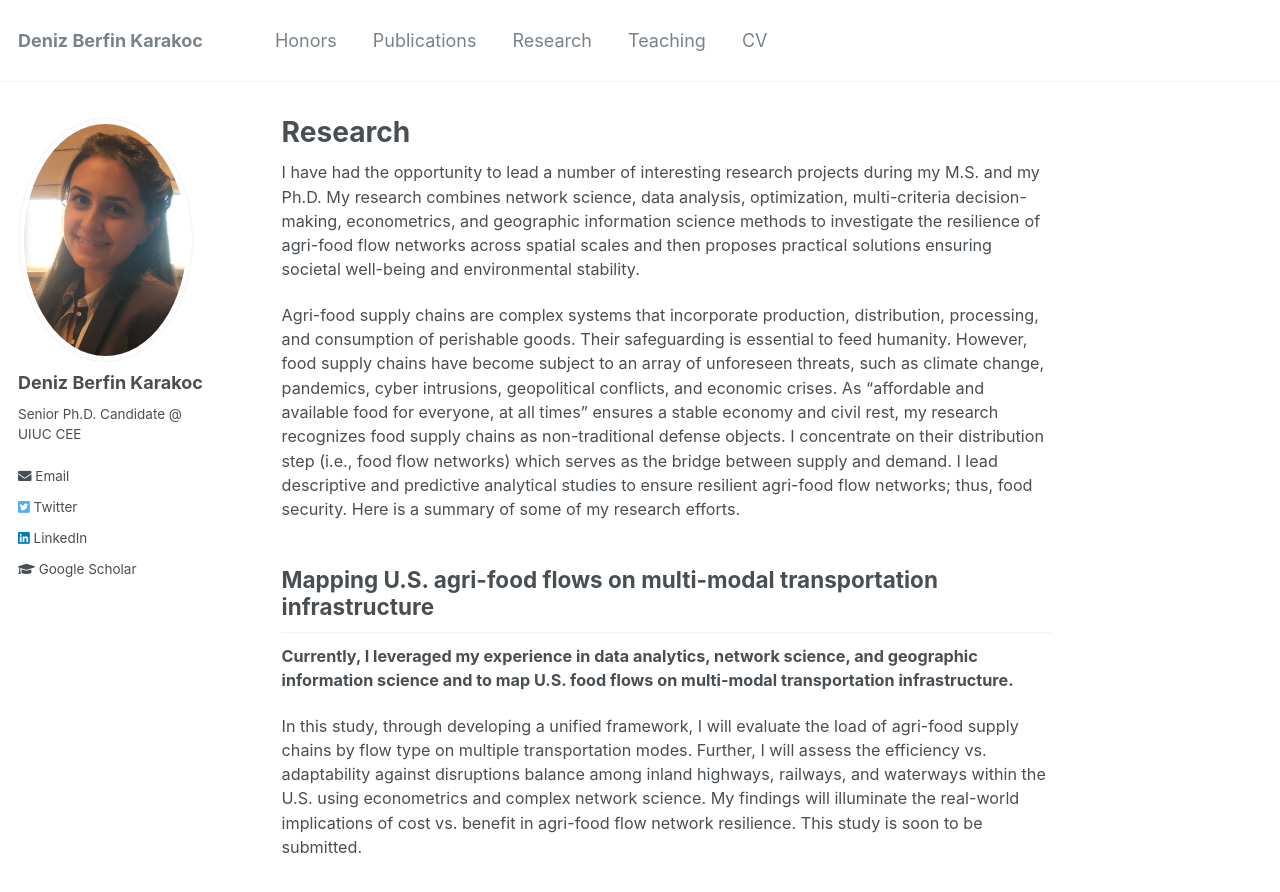
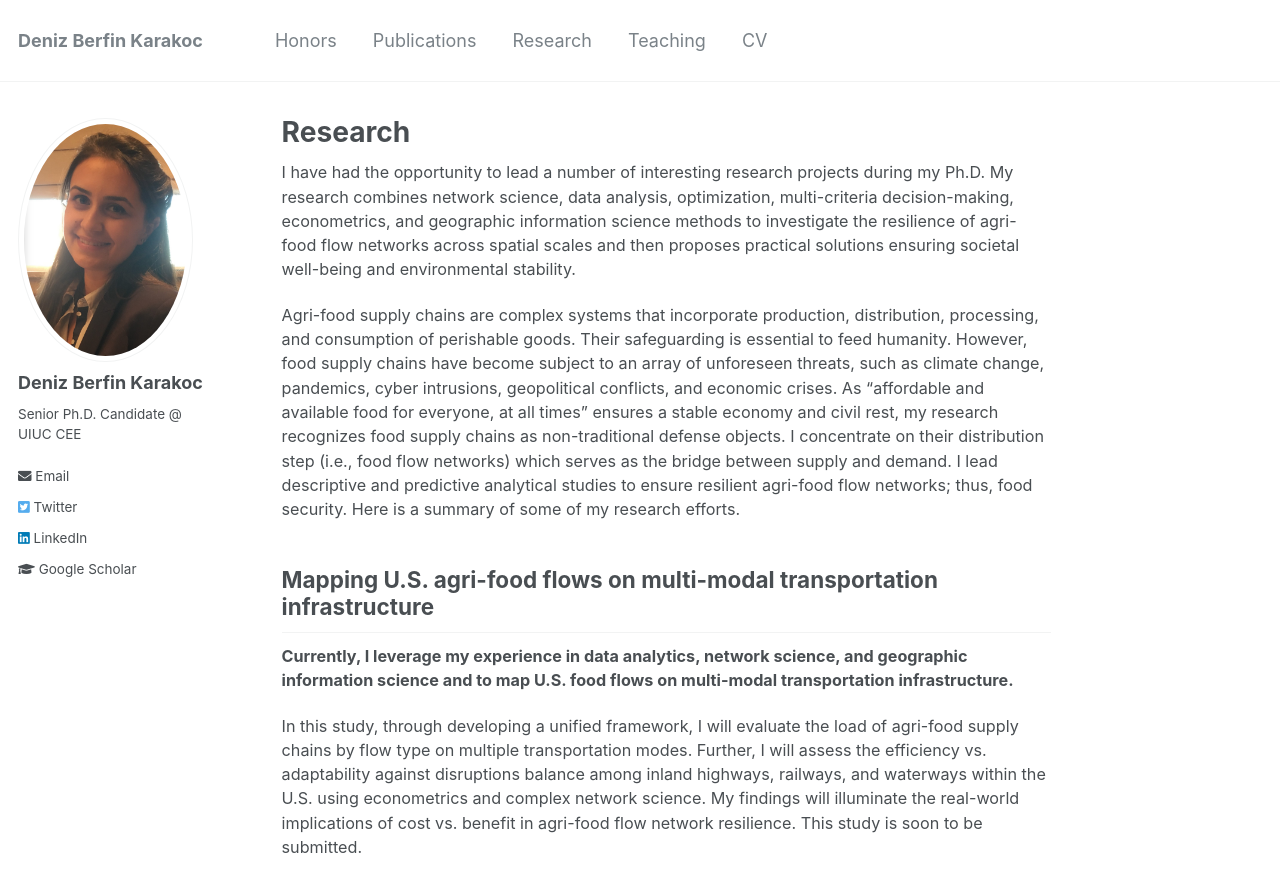
Before and after one commit to denizberfinkarakoc/denizberfinkarakoc.github.io, a Jekyll site: the page built from _pages/research.md, in a window 1280 px wide and 900 px high. Shown: the top 892 px of the window. Built offline with Jekyll 4.4.1, drawn with Linux system fonts in a browser that asks for light colours; some of the changed text lies outside the part shown.

Commit message:
Update research.md

```diff
--- a/_pages/research.md
+++ b/_pages/research.md
@@ -3,14 +3,14 @@ permalink: /research/
 title: "Research"
 ---
 
-I have had the opportunity to lead a number of interesting research projects during my M.S. and my Ph.D. My research combines network science, data analysis, optimization, multi-criteria decision-making, econometrics, and geographic information science methods to investigate the resilience of agri-food flow networks across spatial scales and then proposes practical solutions ensuring societal well-being and environmental stability.
+I have had the opportunity to lead a number of interesting research projects during my Ph.D. My research combines network science, data analysis, optimization, multi-criteria decision-making, econometrics, and geographic information science methods to investigate the resilience of agri-food flow networks across spatial scales and then proposes practical solutions ensuring societal well-being and environmental stability.
 
 Agri-food supply chains are complex systems that incorporate production, distribution, processing, and consumption of perishable goods. Their safeguarding is essential to feed humanity. However, food supply chains have become subject to an array of unforeseen threats, such as climate change, pandemics, cyber intrusions, geopolitical conflicts, and economic crises. As “affordable and available food for everyone, at all times” ensures a stable economy and civil rest, my research recognizes food supply chains as non-traditional defense objects. I concentrate on their distribution step (i.e., food flow networks) which serves as the bridge between supply and demand. I lead descriptive and predictive analytical studies to ensure resilient agri-food flow networks; thus, food security. Here is a summary of some of my research efforts.
 
 ## Mapping U.S. agri-food flows on multi-modal transportation infrastructure
 
 <!-- <p style="text-align: justify"> -->
-<b>Currently, I leveraged my experience in data analytics, network science, and geographic information science and to map U.S. food flows on multi-modal transportation infrastructure. </b>
+<b>Currently, I leverage my experience in data analytics, network science, and geographic information science and to map U.S. food flows on multi-modal transportation infrastructure. </b>
 
 In this study, through developing a unified framework, I will evaluate the load of agri-food supply chains by flow type on multiple transportation modes. Further, I will assess the efficiency vs. adaptability against disruptions balance among inland highways, railways, and waterways within the U.S. using econometrics and complex network science. My findings will illuminate the real-world implications of cost vs. benefit in agri-food flow network resilience. This study is soon to be submitted.
 <!-- </p> -->
@@ -46,5 +46,3 @@ I built on the existing literature in fine grained spatial fluxes of food, but w
 
 Trade is typically optimized to promote efficiency, whereas resilience is increasingly being recognized as another important objective. However, it is not clear if prioritizing resilience comes at the expense of efficiency or if the two objectives can be promoted simultaneously. I developed a complex network framework, built upon the repeat movement of food commodities between nations, to quantify the efficiency and resilence of food trade for the last century. As unprecedented in investigating the interplay between efficiency and resilience for global food trade, I revealed that trade of food groups is more at equilibrium than individual commodities.
 <!-- </p> -->
-
-## Social vulnerability and equity perspectives on interdependent infrastructure resilience
```
